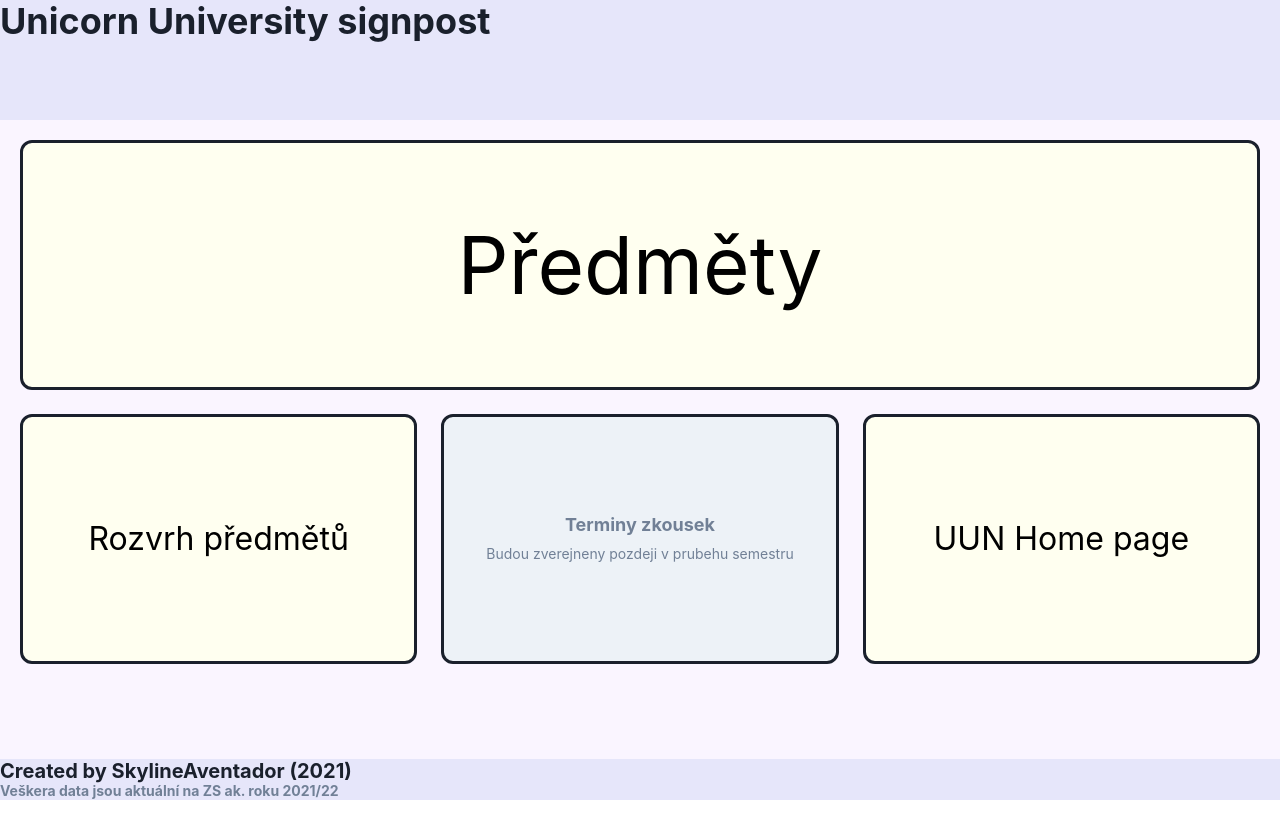
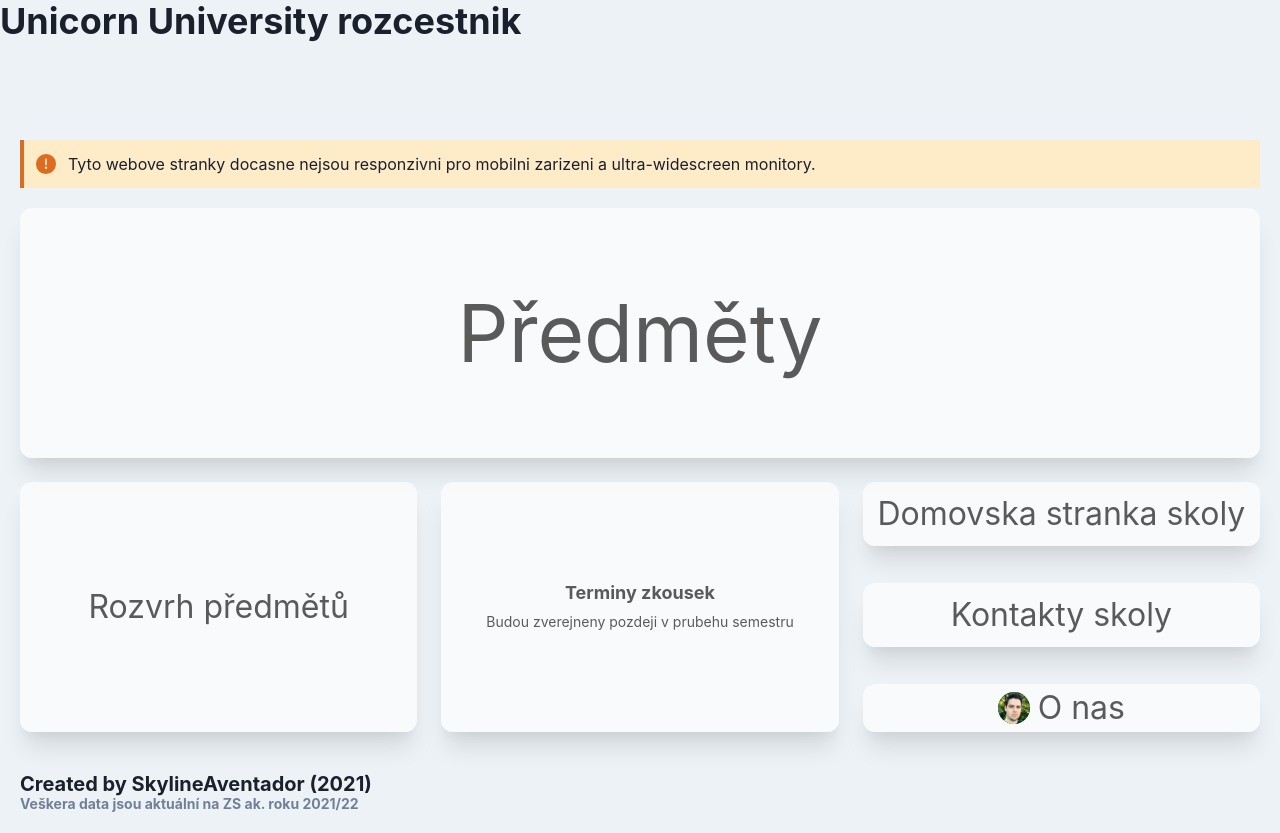
Before and after one commit to SkylineAventador/uun-signpost, a Next.js app: page / in a window 1280 px wide. Before the commit the page ends 800 px from the top, so only its background shows below. Built offline with nearby package versions, Linux system fonts and the light colour scheme.

Commit message:
Courses page restyling - save commit [4].

```diff
--- a/components/courseBox.js
+++ b/components/courseBox.js
@@ -5,10 +5,13 @@
 // bgImage={"url(https://picsum.photos/640/480)"} - random img for test purposes.
 export default function CourseBox(props) {
   return (
-    <Center border={"solid"} borderRadius={"xl"} bg={props.bgColor || "yellow.50"} w={"100%"} h={"100%"}>
-      <LinkNext href={props.link} passHref>
-        <Link color={"black"} fontSize={props.fontSize || "2rem"} isExternal={props.external || false}
-              noOfLines={5} placeContent={"center"}>{props.name}</Link>
+    <Center borderRadius={"xl"} bg={props.bgColor || "whiteAlpha.700"} w={"100%"} h={"100%"} p={2} boxShadow={"xl"}>
+      {/*<LinkNext href={props.link} passHref>*/}
+      {/*  <Link color={"black"} fontSize={props.fontSize || "2rem"} isExternal={props.external || false}*/}
+      {/*        noOfLines={5} placeContent={"center"}>{props.name}</Link>*/}
+      {/*</LinkNext>*/}
+      <LinkNext href={props.link || "https://unicornuniversity.net"} passHref>
+        <Link fontSize={props.fontSize || "2rem"} color={"blackAlpha.700"} noOfLines={5} isExternal={props.external || false}>{props.name || "Unknown link"}</Link>
       </LinkNext>
     </Center>
   )
--- a/components/layout.js
+++ b/components/layout.js
@@ -1,14 +1,15 @@
 import Head from 'next/head'
 import NextLink from 'next/link'
 import {Box, Flex, Heading, Link, Spacer, Text} from "@chakra-ui/react";
+import LinkNext from "next/link";
 
 export const siteTitle = 'Unicorn University signpost'
 
-export default function Layout({ children, home }) {
+export default function Layout({children, home}) {
   return (
-        <Flex direction={"column"} wrap={"nowrap"} minH={"100vh"} bg={"purple.50"}>
+    <Flex direction={"column"} wrap={"nowrap"} minH={"100vh"} bg={"gray.100"}>
       <Head>
-                <link rel="icon" href="/favicon.ico" />
+        <link rel="icon" href="/favicon.ico"/>
         <meta
           name="description"
           content="Learn how to build a personal website using Next.js"
@@ -19,10 +20,10 @@
             siteTitle
           )}.png?theme=light&md=0&fontSize=75px&images=https%3A%2F%2Fassets.vercel.com%2Fimage%2Fupload%2Ffront%2Fassets%2Fdesign%2Fnextjs-black-logo.svg`}
         />
-                <meta name="og:title" content={siteTitle} />
-                <meta name="twitter:card" content="summary_large_image" />
+        <meta name="og:title" content={siteTitle}/>
+        <meta name="twitter:card" content="summary_large_image"/>
       </Head>
-            <Heading size={"xl"} minH={"15vh"} bg={"lavender"}>Unicorn University signpost</Heading>
+      <Heading size={"xl"} minH={"15vh"} bg={"gray.100"}>Unicorn University rozcestnik</Heading>
       {children}
       {!home && (
         <Box>
@@ -32,8 +33,10 @@
         </Box>
       )}
       <Spacer/>
-            <Heading size={"md"} minH={"5vh"} bg={"lavender"}>
-              <Link href={"https://linktr.ee/skylineaventador"} isExternal>Created by SkylineAventador (2021)</Link>
+      <Heading size={"md"} minH={"5vh"} bg={"gray.100"} m={5}>
+        <LinkNext href={"/o-nas"} passHref>
+          <Link fontSize={"1.25rem"}> Created by SkylineAventador (2021)</Link>
+        </LinkNext>
         <Text fontSize={"sm"} color={"gray.500"}>Veškera data jsou aktuální na ZS ak. roku 2021/22</Text>
       </Heading>
     </Flex>
--- a/package.json
+++ b/package.json
@@ -14,6 +14,7 @@
     "framer-motion": "^4.1.17",
     "next": "10.2.3",
     "react": "17.0.2",
-    "react-dom": "17.0.2"
+    "react-dom": "17.0.2",
+    "react-icons": "^4.3.1"
   }
 }
--- a/pages/index.js
+++ b/pages/index.js
@@ -1,5 +1,18 @@
 import Head from 'next/head'
-import {Box, Center, Grid, GridItem, Heading, Link, Text, VStack} from "@chakra-ui/react";
+import {
+  Alert,
+  AlertIcon,
+  Avatar,
+  Box,
+  Center,
+  Flex,
+  Grid,
+  GridItem,
+  Heading,
+  Link,
+  Text,
+  VStack
+} from "@chakra-ui/react";
 import Layout, {siteTitle} from "../components/layout";
 import CourseBox from "../components/courseBox";
 import LinkNext from "next/link";
@@ -22,32 +35,51 @@
         {/*      Courses.coursesData.map(course => (<CourseBox name={course.name} link={course.link}/>))*/}
         {/*    }*/}
         {/*</Grid>*/}
+        <Alert status={"warning"} variant={"left-accent"} mb={5}>
+          <AlertIcon/>
+          Tyto webove stranky docasne nejsou responzivni pro mobilni zarizeni a ultra-widescreen monitory.
+        </Alert>
         <Grid autoRows={"minmax(250px, auto)"} templateColumns={"repeat(3, 1fr)"} gap={6}>
           <GridItem colSpan={3}>
             <CourseBox name={"Předměty"} link={"/study_programs"} fontSize={"5rem"}/>
           </GridItem>
           <GridItem colSpan={1}>
-            <CourseBox name={"Rozvrh předmětů"} link={"/"}/>
+            <CourseBox name={"Rozvrh předmětů"}
+                       link={"https://uuapp.plus4u.net/uu-dockit-maing02/4e68298f1658473e9bf5692272883290/document/sheet?documentId=611f77b986355500272236c6&sheetId=611f77b986355500272236cb"}
+                       external/>
           </GridItem>
           <GridItem colSpan={1}>
-            <Center border={"solid"} borderRadius={"xl"} bg={"gray.100"} w={"100%"} h={"100%"}>
-              <VStack>
+            <Center borderRadius={"xl"} bg={"whiteAlpha.700"} w={"100%"} h={"100%"} boxShadow={"xl"}>
+              <VStack color={"blackAlpha.700"}>
                 {/*<LinkNext href={"/"} passHref>*/}
                 {/*  <Link color={"black"} fontSize={"2rem"} isExternal={false}*/}
                 {/*        noOfLines={5} placeContent={"center"}>Termíny zkoušek</Link>*/}
                 {/*</LinkNext>*/}
                 <Box>
-                  <Heading fontSize={"lg"} color={"gray.500"}>Terminy zkousek</Heading>
+                  <Heading fontSize={"lg"}>Terminy zkousek</Heading>
                 </Box>
                 <Box>
-                  <Text color={"gray.500"} fontSize={"sm"}>Budou zverejneny pozdeji v prubehu semestru</Text>
+                  <Text fontSize={"sm"}>Budou zverejneny pozdeji v prubehu semestru</Text>
                 </Box>
               </VStack>
             </Center>
           </GridItem>
-          <GridItem colSpan={1}>
-            <CourseBox name={"UUN Home page"} link={"https://unicornuniversity.net"} external/>
-          </GridItem>
+          <VStack alignItems={"stretch"} justifyContent={"space-between"}>
+            <GridItem colSpan={1}>
+              <CourseBox name={"Domovska stranka skoly"} link={"https://unicornuniversity.net"} external/>
+            </GridItem>
+            <GridItem colSpan={1}>
+              <CourseBox name={"Kontakty skoly"} link={"https://unicornuniversity.net/cs/contacts"} external/>
+            </GridItem>
+            <GridItem colSpan={1}>
+              <Flex bg={"whiteAlpha.700"} borderRadius={"xl"} justifyContent={"center"} alignItems={"center"} boxShadow={"xl"}>
+                <Avatar size={"sm"} name={"Dmytro Kravtsov"} src={"/Dima_Avatar_Photo.jpg"} mr={2}/>
+                <LinkNext href={"/o-nas"} passHref>
+                  <Link fontSize={"2rem"} color={"blackAlpha.700"}>O nas</Link>
+                </LinkNext>
+              </Flex>
+            </GridItem>
+          </VStack>
         </Grid>
       </Box>
     </Layout>
--- a/pages/study_programs.js
+++ b/pages/study_programs.js
@@ -16,7 +16,9 @@
         <Text fontSize={"2xl"} color={"gray.500"}>Vyberte si jeden z predmetu pro presmerovani na jeho stranku.</Text>
         <Alert status={"info"}>
           <AlertIcon/>
-          Pozor: Zkontrolujte si prosim, zda jste prihlaseni do systemu Plus4U.
+          <Text fontSize={"md"}>
+            Pozor: Zkontrolujte si prosim, zda jste prihlaseni do systemu Plus4U.
+          </Text>
         </Alert>
         <Alert status={"warning"} variant={"left-accent"}>
           <AlertIcon/>
```
Also changed, not shown: public/Dima_Avatar_Photo.jpg (added), 1 other file (tests, documents, lock files or other folders). Lines whose indentation alone changed are shown as unchanged.
